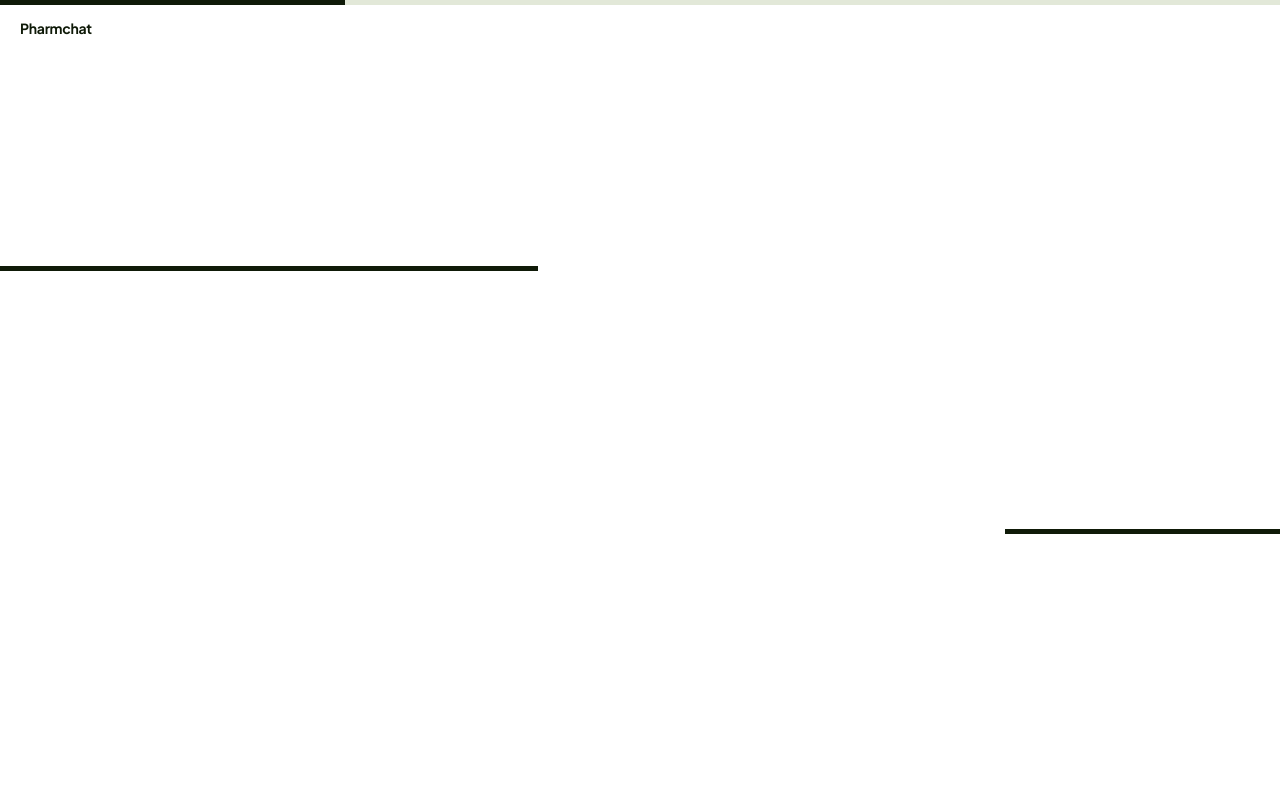
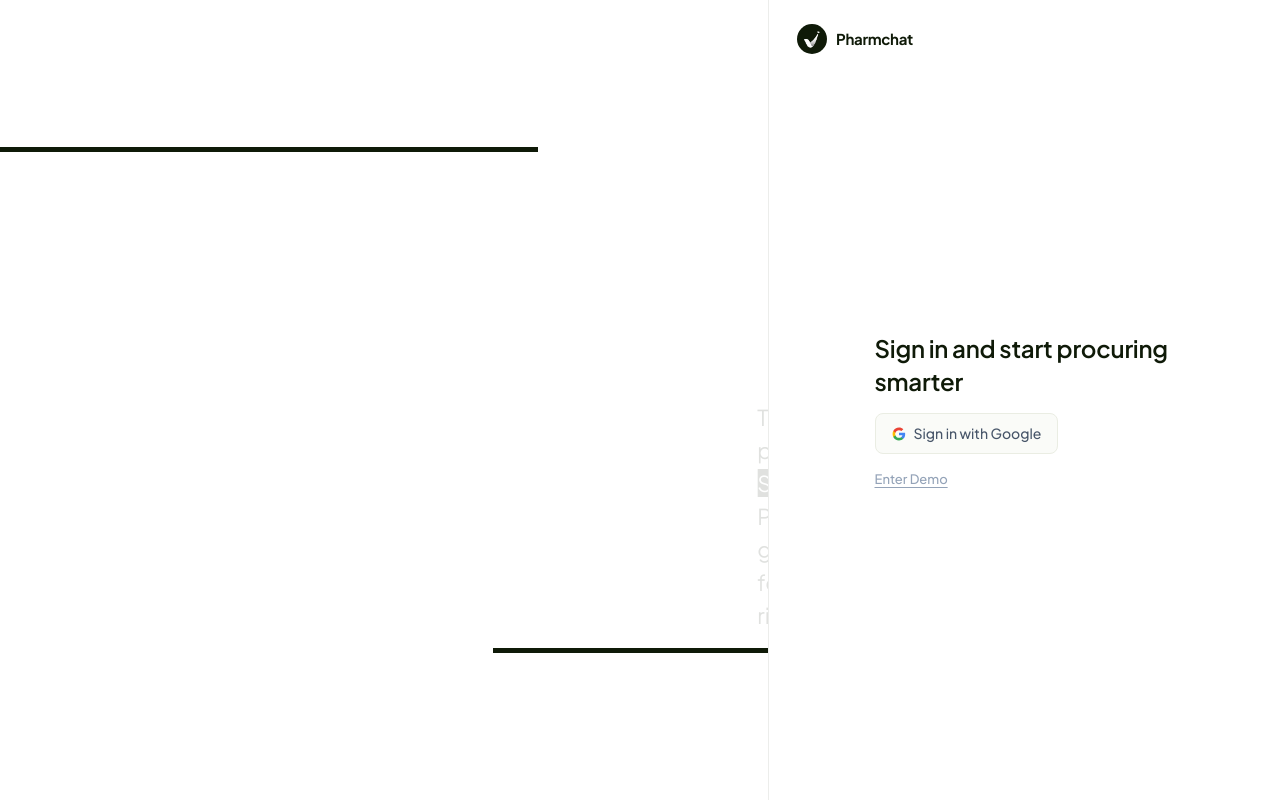
Before and after one commit to Yevhenbk/pharmchat, a Next.js app: page /login in a window 1280 px wide. Built offline with nearby package versions, Linux system fonts and the light colour scheme.

Commit message:
feat: implement desktop layout for onboarding with looping animation and responsive design

```diff
--- a/app/components/blocks/onboarding/slide-2/slide-2.module.scss
+++ b/app/components/blocks/onboarding/slide-2/slide-2.module.scss
@@ -53,7 +53,6 @@
   }
   @media (min-width: 1200px) {
     max-width: 35vw;
-    transform: translateY(var(--ty));
   }
   @media (min-width: 1700px) {
     font-size: 32px;
@@ -108,7 +107,6 @@
   @media (min-width: 1200px) {
     max-width: 35vw;
     line-height: 33px;
-    transform: translateY(var(--ty));
   }
 }
 
--- a/app/components/blocks/onboarding/slide-2/slide-2.tsx
+++ b/app/components/blocks/onboarding/slide-2/slide-2.tsx
@@ -9,8 +9,8 @@ interface Slide2Props {
 
 export function Slide2({ by }: Slide2Props) {
   const op = AnimationTransforms.opacity(by);
-  const tx = AnimationTransforms.x(-100, by, 100, 0.2);
-  const ty = AnimationTransforms.y(100, by, 100, 0.2);
+  const tx = AnimationTransforms.x(-100, by, 100, 0.2);      // left text: enters from left
+  const txRight = AnimationTransforms.x(100, by, -100, 0.2); // right text: enters from right
 
   return (
     <div className={`${sharedStyles.slide} ${sharedStyles.slideDark}`}>
@@ -23,7 +23,6 @@ export function Slide2({ by }: Slide2Props) {
               {
                 opacity: op,
                 "--tx": `${tx}vh`,
-                "--ty": `${ty}vh`,
               } as React.CSSProperties
             }
           >
@@ -39,8 +38,7 @@ export function Slide2({ by }: Slide2Props) {
             style={
               {
                 opacity: op,
-                "--tx": `${tx}vh`,
-                "--ty": `${ty}vh`,
+                "--tx": `${txRight}vh`,
               } as React.CSSProperties
             }
           >
--- a/app/components/blocks/onboarding/slide-4/slide-4.module.scss
+++ b/app/components/blocks/onboarding/slide-4/slide-4.module.scss
@@ -1,64 +1,122 @@
-.s5wrap {
+/* ── Outer wrapper fills the pane ──────────────────── */
+
+.authWrap {
+  display: flex;
+  flex-direction: column;
+  align-items: center;
+  width: 100%;
+  height: 100%;
+  padding: 24px 28px 32px;
+}
+
+/* ── Brand — identical to sidebar .brand ──────────── */
+
+.brand {
+  display: flex;
+  align-items: center;
+  gap: 9px;
+  flex-shrink: 0;
+  align-self: flex-start;
+}
+
+.brandLogoWrap {
+  display: flex;
+  align-items: center;
+  justify-content: center;
+  width: 30px;
+  height: 30px;
+  border-radius: 50%;
+  background: #0f1a08;
+  flex-shrink: 0;
+}
+
+.brandLogo {
+  width: 22px;
+  height: 22px;
+  object-fit: contain;
+}
+
+.brandName {
+  font-size: 15px;
+  font-weight: 700;
+  color: #0f1a08;
+  letter-spacing: -0.02em;
+}
+
+/* ── Auth content — vertically centred in remaining space */
+
+.authContent {
   display: flex;
   flex-direction: column;
   align-items: flex-start;
-  gap: 24px;
-  padding: 0 7vw;
+  gap: 16px;
+  flex: 1;
+  justify-content: center;
   width: 100%;
+  max-width: 300px;
+}
 
-  @media (min-width: 700px) {
-    max-width: 65vw;
-    margin: 0 auto;
+/* ── Label ────────────────────────────────────────── */
+
+.label {
+  font-size: 20px;
+  font-weight: 600;
+  color: #0f1a08;
+  line-height: 1.35;
+  letter-spacing: -0.01em;
+
+  @media (min-width: 1200px) {
+    font-size: 24px;
   }
 }
 
-.s5label {
-  font-size: 16px;
-  font-weight: 600;
-  color: #0f1a08;
-  text-transform: uppercase;
-  letter-spacing: 0.05em;
-  line-height: 1.5;
+/* ── Google sign-in button — matches sidebar .signInBtn */
 
-  @media (min-width: 500px) { font-size: 22px; }
-  @media (min-width: 700px) { font-size: 28px; }
-  @media (min-width: 1200px) { font-size: 36px; }
+.signInBtn {
+  display: flex;
+  align-items: center;
+  gap: 8px;
+  padding: 9px 16px;
+  background: #fafbf8;
+  border: 1px solid #eaede3;
+  border-radius: 8px;
+  font-family: inherit;
+  font-size: 14px;
+  font-weight: 500;
+  color: #475569;
+  cursor: pointer;
+  transition:
+    background-color 120ms ease,
+    border-color 120ms ease,
+    color 120ms ease;
+
+  &:hover {
+    background-color: #f4f6ef;
+    border-color: #d4ddc6;
+    color: #1e293b;
+  }
+
+  &:active {
+    background-color: #eef2e6;
+  }
 }
 
-.s5demo {
+/* ── Demo link ────────────────────────────────────── */
+
+.demoBtn {
   background: none;
   border: none;
   padding: 0;
   font-family: inherit;
-  font-size: 14px;
-  font-weight: 600;
-  color: #0f1a08;
+  font-size: 13px;
+  font-weight: 500;
+  color: #94a3b8;
+  cursor: pointer;
   text-decoration: underline;
-  cursor: pointer;
+  text-underline-offset: 3px;
+  transition: color 120ms ease;
 
-  @media (min-width: 700px) { font-size: 15px; }
-}
-
-.s5btn {
-  display: flex;
-  align-items: center;
-  justify-content: center;
-  gap: 12px;
-  width: 100%;
-  padding: 16px 28px;
-
-  @media (min-width: 500px) { width: auto; }
-  background: #0f1a08;
-  color: #ffffff;
-  font-family: inherit;
-  font-size: 15px;
-  font-weight: 600;
-  border: none;
-  cursor: pointer;
-  transition: background 120ms ease, transform 120ms ease;
-
-  @media (min-width: 700px) {
-    font-size: 17px;
-    padding: 18px 36px;
+  &:hover {
+    color: #475569;
   }
 }
--- a/app/components/blocks/onboarding/slide-4/slide-4.tsx
+++ b/app/components/blocks/onboarding/slide-4/slide-4.tsx
@@ -1,4 +1,5 @@
 import React from "react";
+import Image from "next/image";
 import sharedStyles from "../shared.module.scss";
 import styles from "./slide-4.module.scss";
 
@@ -10,10 +11,30 @@ interface Slide4Props {
 export function Slide4({ onSignIn, onEnterDemo }: Slide4Props) {
   return (
     <div className={`${sharedStyles.slide} ${sharedStyles.slideDark}`}>
-      <div className={styles.s5wrap}>
-        <div className={styles.s5label}>Sign in and start procuring smarter</div>
-        <button type="button" className={styles.s5btn} onClick={onSignIn}>
-          <svg width="20" height="20" viewBox="0 0 24 24" aria-hidden>
+      <div className={styles.authWrap}>
+        {/* Brand — matches sidebar .brand exactly */}
+        <div className={styles.brand}>
+          <div className={styles.brandLogoWrap}>
+            <Image
+              src="/logo.png"
+              alt="Pharmchat"
+              width={22}
+              height={22}
+              className={styles.brandLogo}
+              unoptimized
+            />
+          </div>
+          <span className={styles.brandName}>Pharmchat</span>
+        </div>
+
+        {/* Auth content */}
+        <div className={styles.authContent}>
+          <div className={styles.label}>
+            Sign in and start procuring smarter
+          </div>
+
+          <button type="button" className={styles.signInBtn} onClick={onSignIn}>
+            <svg width="14" height="14" viewBox="0 0 24 24" aria-hidden>
               <path
                 fill="#4285F4"
                 d="M22.56 12.25c0-.78-.07-1.53-.2-2.25H12v4.26h5.92c-.26 1.37-1.04 2.53-2.21 3.31v2.77h3.57c2.08-1.92 3.28-4.74 3.28-8.09z"
@@ -33,10 +54,12 @@ export function Slide4({ onSignIn, onEnterDemo }: Slide4Props) {
             </svg>
             Sign in with Google
           </button>
-        <button type="button" className={styles.s5demo} onClick={onEnterDemo}>
+
+          <button type="button" className={styles.demoBtn} onClick={onEnterDemo}>
             Enter Demo
           </button>
         </div>
       </div>
+    </div>
   );
 }
--- a/app/hooks/use-onboarding-animation.ts
+++ b/app/hooks/use-onboarding-animation.ts
@@ -5,10 +5,14 @@
 import { useState, useEffect, useRef } from "react";
 import {
   SEGMENTS,
+  LOOP_SEGMENTS,
   TOTAL_MS,
+  LOOP_MS,
   MAX,
+  S4_END,
   BATCH,
   progMap,
+  type TimelineSegment,
 } from "@/utilities/onboarding-timeline";
 
 type OnboardingAnimationState = {
@@ -17,17 +21,48 @@ type OnboardingAnimationState = {
   autoPlayDone: boolean;
 };
 
-export function useOnboardingAnimation(): OnboardingAnimationState {
-  const [pos, setPos] = useState(() =>
-    new URLSearchParams(window.location.search).get("last") === "1" ? MAX : 0,
+function calcPos(
+  elapsedTime: number,
+  segs: readonly TimelineSegment[],
+  maxPos: number,
+): number {
+  const result = segs.reduce(
+    (accumulator, seg) => {
+      if (accumulator.found) return accumulator;
+
+      const segEnd = accumulator.accumulated + seg.dur;
+
+      if (elapsedTime <= segEnd) {
+        const t = (elapsedTime - accumulator.accumulated) / seg.dur;
+
+        return {
+          found: true,
+          position: seg.from + (seg.to - seg.from) * t,
+          accumulated: segEnd,
+        };
+      }
+
+      return { ...accumulator, accumulated: segEnd };
+    },
+    { found: false, position: 0, accumulated: 0 },
   );
-  const [progress, setProgress] = useState(() =>
-    new URLSearchParams(window.location.search).get("last") === "1" ? 100 : 0,
-  );
-  const [autoPlayDone, setAutoPlayDone] = useState(
-    () =>
-      new URLSearchParams(window.location.search).get("last") === "1",
-  );
+
+  return result.position || maxPos;
+}
+
+export function useOnboardingAnimation(
+  options: { loop?: boolean } = {},
+): OnboardingAnimationState {
+  const { loop = false } = options;
+
+  const isLastSlide =
+    !loop &&
+    typeof window !== "undefined" &&
+    new URLSearchParams(window.location.search).get("last") === "1";
+
+  const [pos, setPos] = useState(() => (isLastSlide ? MAX : 0));
+  const [progress, setProgress] = useState(() => (isLastSlide ? 100 : 0));
+  const [autoPlayDone, setAutoPlayDone] = useState(() => isLastSlide);
   const rafRef = useRef<number | null>(null);
   const touchY = useRef(0);
 
@@ -40,45 +75,25 @@ export function useOnboardingAnimation(): OnboardingAnimationState {
     };
   }, []);
 
-  // Auto-advance via rAF — smooth 60fps with per-slide pauses
+  // Auto-advance via rAF
   useEffect(() => {
-    if (new URLSearchParams(window.location.search).get("last") === "1") return;
+    if (!loop && new URLSearchParams(window.location.search).get("last") === "1") return;
 
     const start = performance.now();
-
-    const calculateNextPos = (elapsedTime: number): number => {
-      const result = SEGMENTS.reduce(
-        (accumulator, seg) => {
-          if (accumulator.found) return accumulator;
-
-          const segmentEnd = accumulator.accumulated + seg.dur;
-
-          if (elapsedTime <= segmentEnd) {
-            const segmentProgress =
-              (elapsedTime - accumulator.accumulated) / seg.dur;
-            const position =
-              seg.from + (seg.to - seg.from) * segmentProgress;
-
-            return { found: true, position, accumulated: segmentEnd };
-          }
-
-          return { ...accumulator, accumulated: segmentEnd };
-        },
-        { found: false, position: 0, accumulated: 0 }
-      );
-
-      return result.position || MAX;
-    };
+    const activeSegments = loop ? LOOP_SEGMENTS : SEGMENTS;
+    const activeTotalMs = loop ? LOOP_MS : TOTAL_MS;
+    const activeMax = loop ? S4_END : MAX;
 
     const tick = (now: number) => {
-      const elapsedTime = now - start;
-      const nextPos = Math.min(calculateNextPos(elapsedTime), MAX);
-      const nextProgress = Math.min((elapsedTime / TOTAL_MS) * 100, 100);
+      const elapsed = now - start;
+      const effectiveElapsed = loop ? elapsed % activeTotalMs : elapsed;
+      const nextPos = Math.min(calcPos(effectiveElapsed, activeSegments, activeMax), activeMax);
+      const nextProgress = Math.min((effectiveElapsed / activeTotalMs) * 100, 100);
 
       setPos(nextPos);
       setProgress(nextProgress);
 
-      if (elapsedTime < TOTAL_MS) {
+      if (loop || elapsed < TOTAL_MS) {
         rafRef.current = requestAnimationFrame(tick);
       } else {
         setAutoPlayDone(true);
@@ -90,16 +105,17 @@ export function useOnboardingAnimation(): OnboardingAnimationState {
     return () => {
       if (rafRef.current) cancelAnimationFrame(rafRef.current);
     };
-  }, []);
+  }, [loop]);
 
-  // Manual scroll after autoplay ends
+  // Manual scroll after autoplay ends (non-loop mode only)
   useEffect(() => {
-    if (!autoPlayDone) return;
+    if (loop || !autoPlayDone) return;
 
     const onWheel = (event: WheelEvent) => {
       setPos((p) => {
         const next =
           event.deltaY > 0 ? Math.min(p + 1, MAX) : Math.max(p - 1, 0);
+
         setProgress(progMap(next));
 
         return next;
@@ -114,11 +130,12 @@ export function useOnboardingAnimation(): OnboardingAnimationState {
       const d = touchY.current - event.changedTouches[0].clientY;
 
       if (Math.abs(d) > 20) {
-        // Each swipe moves ~¼ of a slide for a natural feel on mobile
         const steps = Math.round(Math.min(Math.abs(d) / 8, BATCH / 2));
+
         setPos((p) => {
           const next =
             d > 0 ? Math.min(p + steps, MAX) : Math.max(p - steps, 0);
+
           setProgress(progMap(next));
 
           return next;
@@ -135,11 +152,7 @@ export function useOnboardingAnimation(): OnboardingAnimationState {
       window.removeEventListener("touchstart", onTouchStart);
       window.removeEventListener("touchend", onTouchEnd);
     };
-  }, [autoPlayDone]);
+  }, [autoPlayDone, loop]);
 
-  return {
-    pos,
-    progress,
-    autoPlayDone,
-  };
+  return { pos, progress, autoPlayDone };
 }
--- a/app/login/onboarding.module.scss
+++ b/app/login/onboarding.module.scss
@@ -3,6 +3,44 @@
 @keyframes line-in-1 {
   from { opacity: 0; }
   to   { opacity: 1; }
+}
+
+/* ── Desktop split layout ─────────────────────────── */
+
+.desktopLayout {
+  display: none;
+
+  @media (min-width: 1024px) {
+    display: flex;
+    width: 100%;
+    height: 100%;
+  }
+}
+
+.leftPane {
+  position: relative;
+  width: 60%;
+  height: 100%;
+  overflow: hidden;
+}
+
+
+.rightPane {
+  position: relative;
+  width: 40%;
+  height: 100%;
+  overflow: hidden;
+  border-left: 1px solid rgba(15, 26, 8, 0.08);
+}
+
+.mobileLayout {
+  display: block;
+  width: 100%;
+  height: 100%;
+
+  @media (min-width: 1024px) {
+    display: none;
+  }
 }
 
 /* ── Page shell ───────────────────────────────────── */
--- a/app/login/onboarding.tsx
+++ b/app/login/onboarding.tsx
@@ -2,16 +2,19 @@
 
 import { signIn } from "next-auth/react";
 import sharedStyles from "@/app/components/blocks/onboarding/shared.module.scss";
+import styles from "./onboarding.module.scss";
 import { useOnboardingAnimation } from "@/app/hooks/use-onboarding-animation";
-import { posMap } from "@/utilities/onboarding-timeline";
-import { BATCH } from "@/utilities/onboarding-timeline";
+import { posMap, BATCH } from "@/utilities/onboarding-timeline";
 import { Slide1 } from "@/app/components/blocks/onboarding/slide-1/slide-1";
 import { Slide2 } from "@/app/components/blocks/onboarding/slide-2/slide-2";
 import { Slide3 } from "@/app/components/blocks/onboarding/slide-3/slide-3";
 import { Slide4 } from "@/app/components/blocks/onboarding/slide-4/slide-4";
 
 export function OnboardingPresentation() {
-  const { pos, progress } = useOnboardingAnimation();
+  // Sequential animation for mobile full-screen
+  const { pos } = useOnboardingAnimation();
+  // Looping animation for desktop left pane (slides 1–3 only)
+  const { pos: loopPos } = useOnboardingAnimation({ loop: true });
 
   function handleSignIn() {
     signIn("google", { callbackUrl: "/" });
@@ -23,11 +26,9 @@ export function OnboardingPresentation() {
   }
 
   const by = posMap(pos);
+  const loopBy = posMap(loopPos);
 
-  // Green slides: Slide1 (pos 0-30) and Slide3 (pos 60-90)
-  const isGreen = pos <= BATCH || (pos >= BATCH * 2 && pos < BATCH * 3);
-
-  const slide = (() => {
+  const mobileSlide = (() => {
     if (pos <= BATCH) return <Slide1 by={by} />;
 
     if (pos <= BATCH * 2) return <Slide2 by={by} />;
@@ -37,21 +38,33 @@ export function OnboardingPresentation() {
     return <Slide4 onSignIn={handleSignIn} onEnterDemo={handleEnterDemo} />;
   })();
 
+  const loopSlide = (() => {
+    if (loopPos <= BATCH) return <Slide1 by={loopBy} />;
+
+    if (loopPos <= BATCH * 2) return <Slide2 by={loopBy} />;
+
+    return <Slide3 by={loopBy} />;
+  })();
+
   return (
     <div className={sharedStyles.page}>
-      {/* Progress bar */}
-      <div className={sharedStyles.progressBar}>
-        <div className={sharedStyles.progressFill} style={{ width: `${progress}%` }} />
+      {/* ── Desktop split layout (hidden on mobile) ──────── */}
+      <div className={styles.desktopLayout}>
+        {/* Left 60%: looping presentation */}
+        <div className={styles.leftPane}>
+          {loopSlide}
+        </div>
+
+        {/* Right 40%: static auth */}
+        <div className={styles.rightPane}>
+          <Slide4 onSignIn={handleSignIn} onEnterDemo={handleEnterDemo} />
+        </div>
       </div>
 
-      {/* Logo with dynamic styling */}
-      <div
-        className={`${sharedStyles.logoWrap} ${isGreen ? sharedStyles.logoOnGreen : sharedStyles.logoOnDark}`}
-      >
-        <span className={sharedStyles.logoText}>Pharmchat</span>
+      {/* ── Mobile full-screen (hidden on desktop) ───────── */}
+      <div className={styles.mobileLayout}>
+        {mobileSlide}
       </div>
-
-      {slide}
     </div>
   );
 }
--- a/utilities/onboarding-timeline.ts
+++ b/utilities/onboarding-timeline.ts
@@ -32,6 +32,10 @@ export const SEGMENTS: readonly TimelineSegment[] = [
 
 export const TOTAL_MS = SEGMENTS.reduce((s, seg) => s + seg.dur, 0);
 
+// Loop-only timeline: slides 1–3, restarts after the crossline pause
+export const LOOP_SEGMENTS = SEGMENTS.slice(0, 6) as TimelineSegment[];
+export const LOOP_MS = LOOP_SEGMENTS.reduce((s, seg) => s + seg.dur, 0);
+
 /**
  * Fractional position within the current slide (0→1).
  * At exact slide boundaries (pos=30,60,90) the modulo wraps to 0 —
```
Lines whose indentation alone changed are shown as unchanged.
